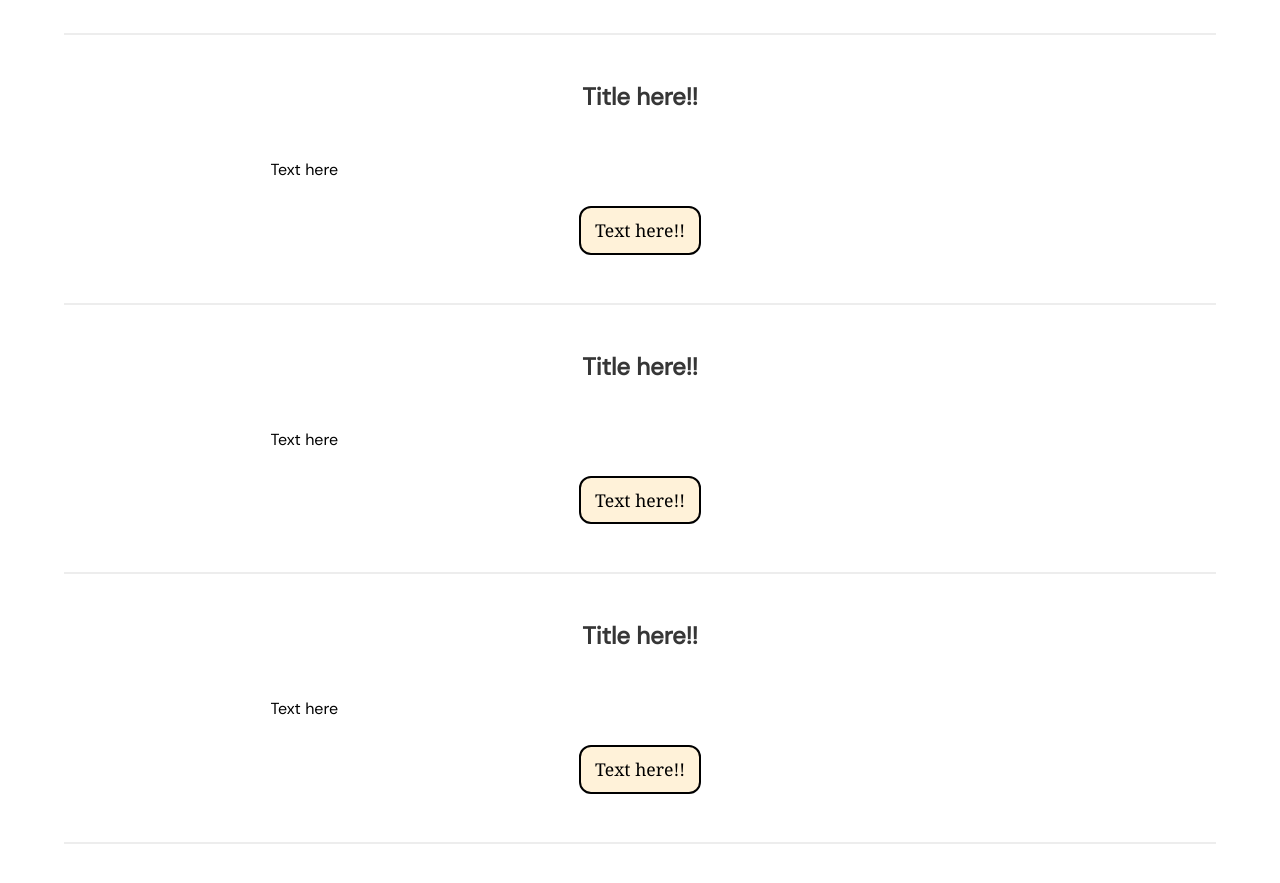
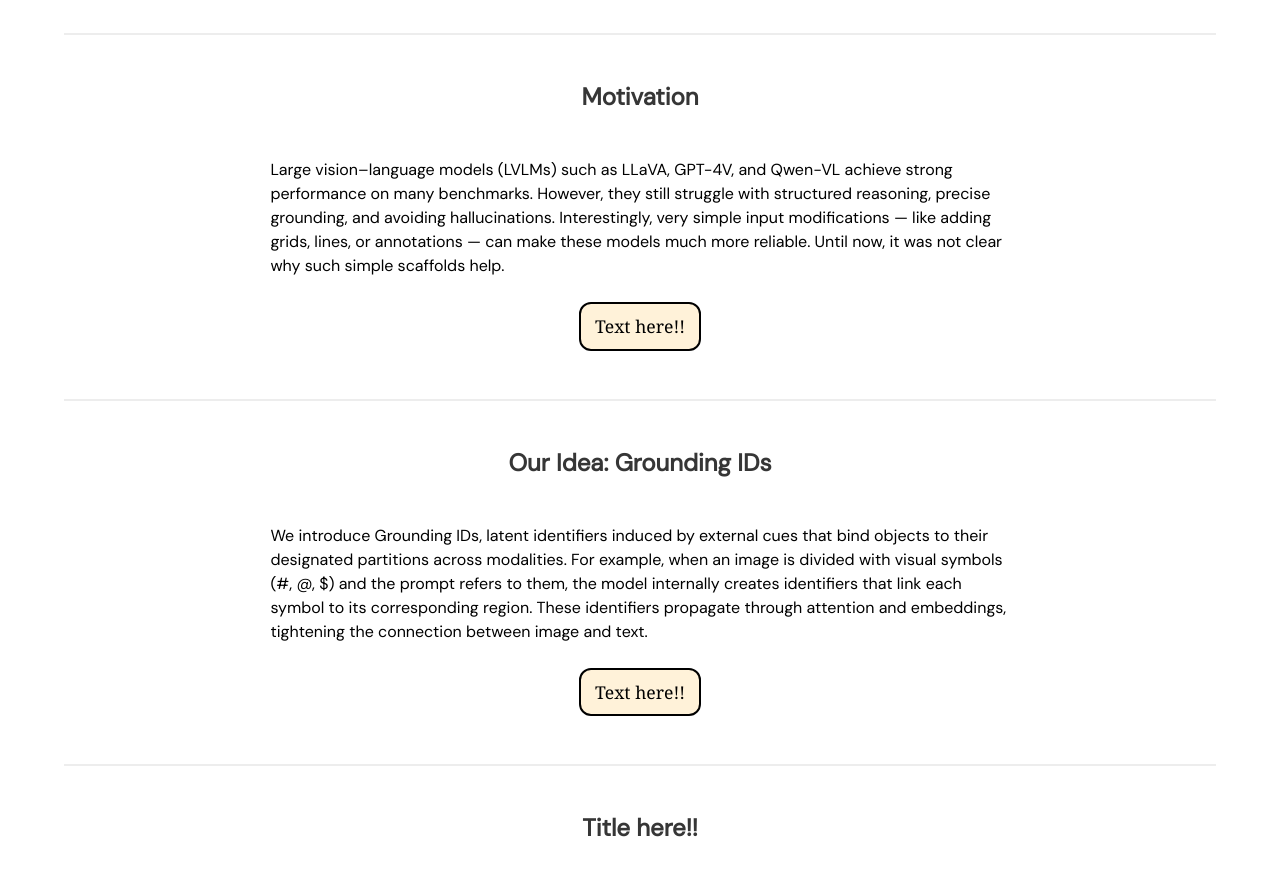
Before and after one commit to Sadegh-moh/Uncovering-Grounding-IDs, a plain HTML site: page index.html in a window 1280 px wide. Shown: the part 943-1826 px from the top of the page. Drawn offline with nearby package versions, Linux system fonts and the light colour scheme; some icons are missing.

Commit message:
Introduction part

```diff
--- a/index.html
+++ b/index.html
@@ -133,7 +133,7 @@ Taken together, our results identify Grounding IDs as a key symbolic mechanism e
   <div class="container is-max-desktop">
     <div class="columns is-centered has-text-centered">
       <div class="column is-four-fifths">
-        <h2 class="title is-4">Title here!!</h2>
+        <h2 class="title is-4">Motivation</h2>
         <div class="max-width-content">
           <!-- Video or image here -->
           <!-- <video class="max-width-results" id="instruction" muted playsinline onclick="playVideo('instruction')">
@@ -143,7 +143,7 @@ Taken together, our results identify Grounding IDs as a key symbolic mechanism e
           <br>
           <div class="content has-text-left">
             <p>
-            Text here
+            Large vision–language models (LVLMs) such as LLaVA, GPT-4V, and Qwen-VL achieve strong performance on many benchmarks. However, they still struggle with structured reasoning, precise grounding, and avoiding hallucinations. Interestingly, very simple input modifications — like adding grids, lines, or annotations — can make these models much more reliable. Until now, it was not clear why such simple scaffolds help.
             </p>
           </div>
           <div class="finding-box">
@@ -159,7 +159,7 @@ Taken together, our results identify Grounding IDs as a key symbolic mechanism e
   <div class="container is-max-desktop">
     <div class="columns is-centered has-text-centered">
       <div class="column is-four-fifths">
-        <h2 class="title is-4">Title here!!</h2>
+        <h2 class="title is-4">Our Idea: Grounding IDs</h2>
         <div class="max-width-content">
           <!-- Video or image here -->
           <!-- <video class="max-width-results" id="instruction" muted playsinline onclick="playVideo('instruction')">
@@ -169,7 +169,7 @@ Taken together, our results identify Grounding IDs as a key symbolic mechanism e
           <br>
           <div class="content has-text-left">
             <p>
-            Text here
+            We introduce Grounding IDs, latent identifiers induced by external cues that bind objects to their designated partitions across modalities. For example, when an image is divided with visual symbols (#, @, $) and the prompt refers to them, the model internally creates identifiers that link each symbol to its corresponding region. These identifiers propagate through attention and embeddings, tightening the connection between image and text.
             </p>
           </div>
           <div class="finding-box">
```
